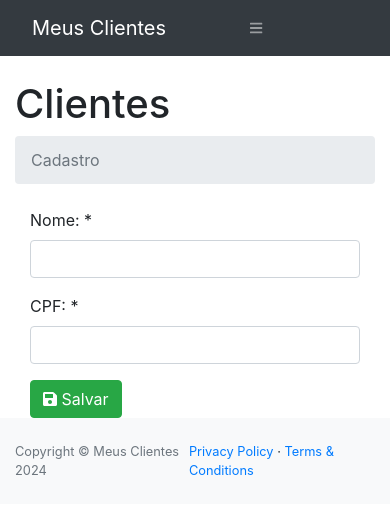
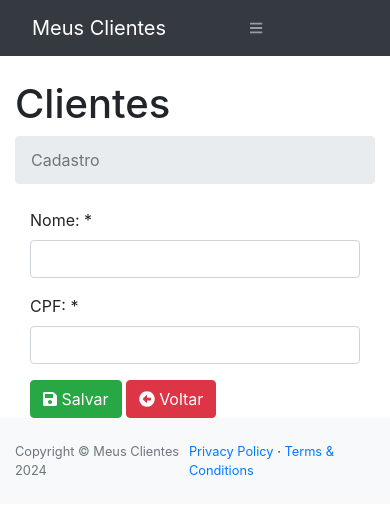
Before and after one commit to arthurcvm/clientes-app-angular, an Angular app: page /clientes-form in a window 390 px wide. Shown: the top 514 px of the page. Built offline with nearby package versions, Linux system fonts and the light colour scheme.

Commit message:
implementação de navegação entre telas

```diff
--- a/src/app/clientes/clientes-form/clientes-form.component.html
+++ b/src/app/clientes/clientes-form/clientes-form.component.html
@@ -47,9 +47,12 @@
             </div>
         </div>
         <div class="row">
-            <div class="col-md-2">
+            <div class="col-md-3">
                 <button type="submit" class="btn btn-success" >
                     <i class="fa fa-save"></i> Salvar
+                </button>
+                <button type="button" class="btn btn-danger ml-1" (click)="voltarParaListagem()" >
+                    <i class="fa fa-arrow-alt-circle-left"></i> Voltar
                 </button>
             </div>
         </div>
--- a/src/app/clientes/clientes-form/clientes-form.component.ts
+++ b/src/app/clientes/clientes-form/clientes-form.component.ts
@@ -1,6 +1,7 @@
 import { Component, OnInit } from '@angular/core';
 import { Cliente } from '../cliente';
 import { ClientesService } from 'src/app/clientes.service';
+import { Router } from '@angular/router';
 
 @Component({
   selector: 'app-clientes-form',
@@ -13,11 +14,15 @@
   success: boolean = false;
   errors: String[];
 
-  constructor(private service : ClientesService) {
+  constructor(private service : ClientesService, private router : Router) {
     this.cliente = new Cliente();
   }
 
   ngOnInit(): void {
+  }
+
+  voltarParaListagem(){
+    this.router.navigate(['/clientes-lista'])
   }
 
   onSubmit(){
--- a/src/app/clientes/clientes-lista/clientes-lista.component.html
+++ b/src/app/clientes/clientes-lista/clientes-lista.component.html
@@ -5,7 +5,7 @@
 <div class="container">
     <div class="row">
         <div class="col-md-2">
-            <button class="btn btn-warning">
+            <button class="btn btn-warning" (click)="novoCadastro()">
                 <i class="fa fa-plus"></i> Novo
             </button>
         </div>
--- a/src/app/clientes/clientes-lista/clientes-lista.component.ts
+++ b/src/app/clientes/clientes-lista/clientes-lista.component.ts
@@ -1,4 +1,5 @@
 import { Component, OnInit } from '@angular/core';
+import { Router } from '@angular/router'
 import { Cliente } from '../cliente';
 import { ClientesService } from 'src/app/clientes.service';
 
@@ -11,7 +12,7 @@
 
   clientes: Cliente[] = [];
 
-  constructor(private service: ClientesService) {
+  constructor(private service: ClientesService, private router: Router) {
 
   }
 
@@ -21,4 +22,8 @@
     .subscribe(resposta => this.clientes = resposta);
   }
 
+  novoCadastro(){
+    this.router.navigate(['/clientes-form'])
+  }
+
 }
```
